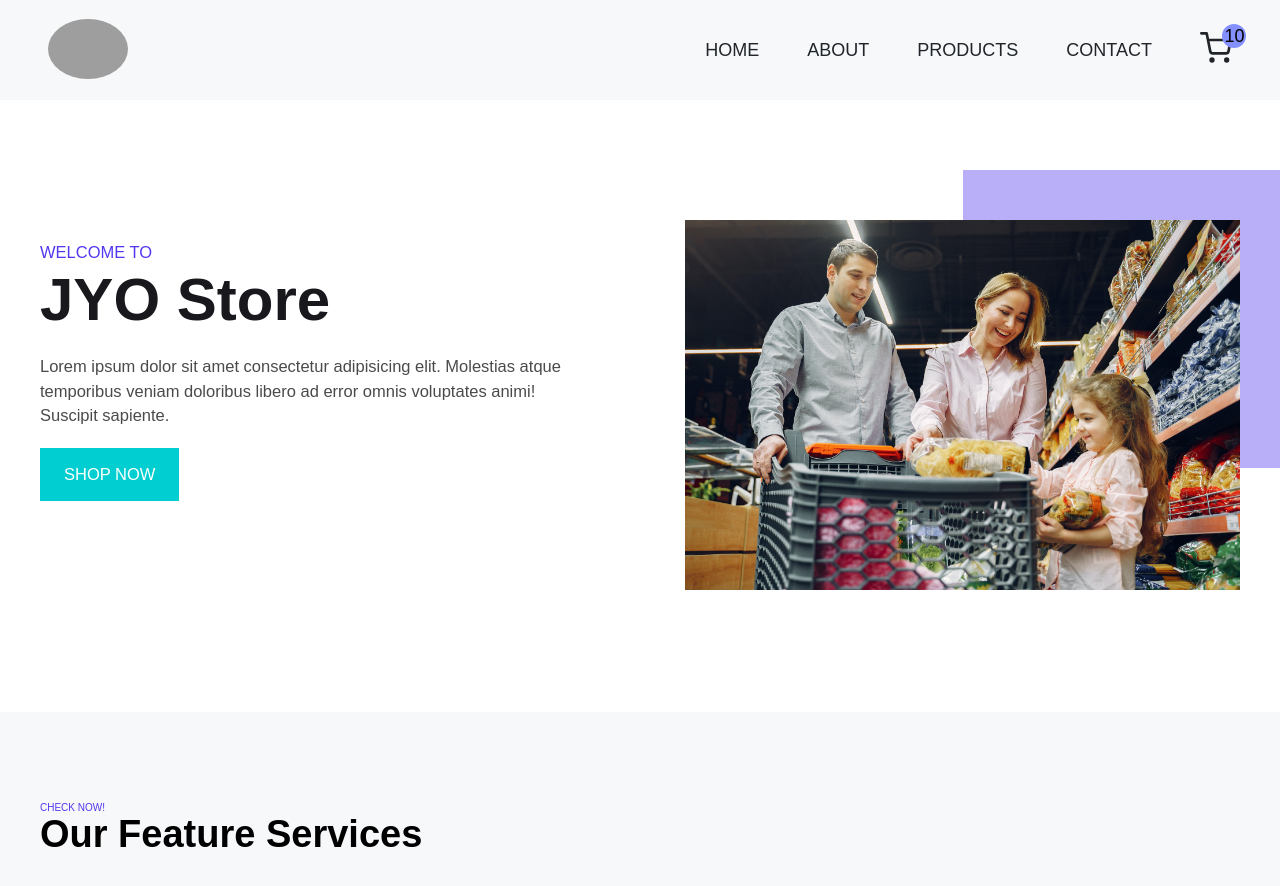
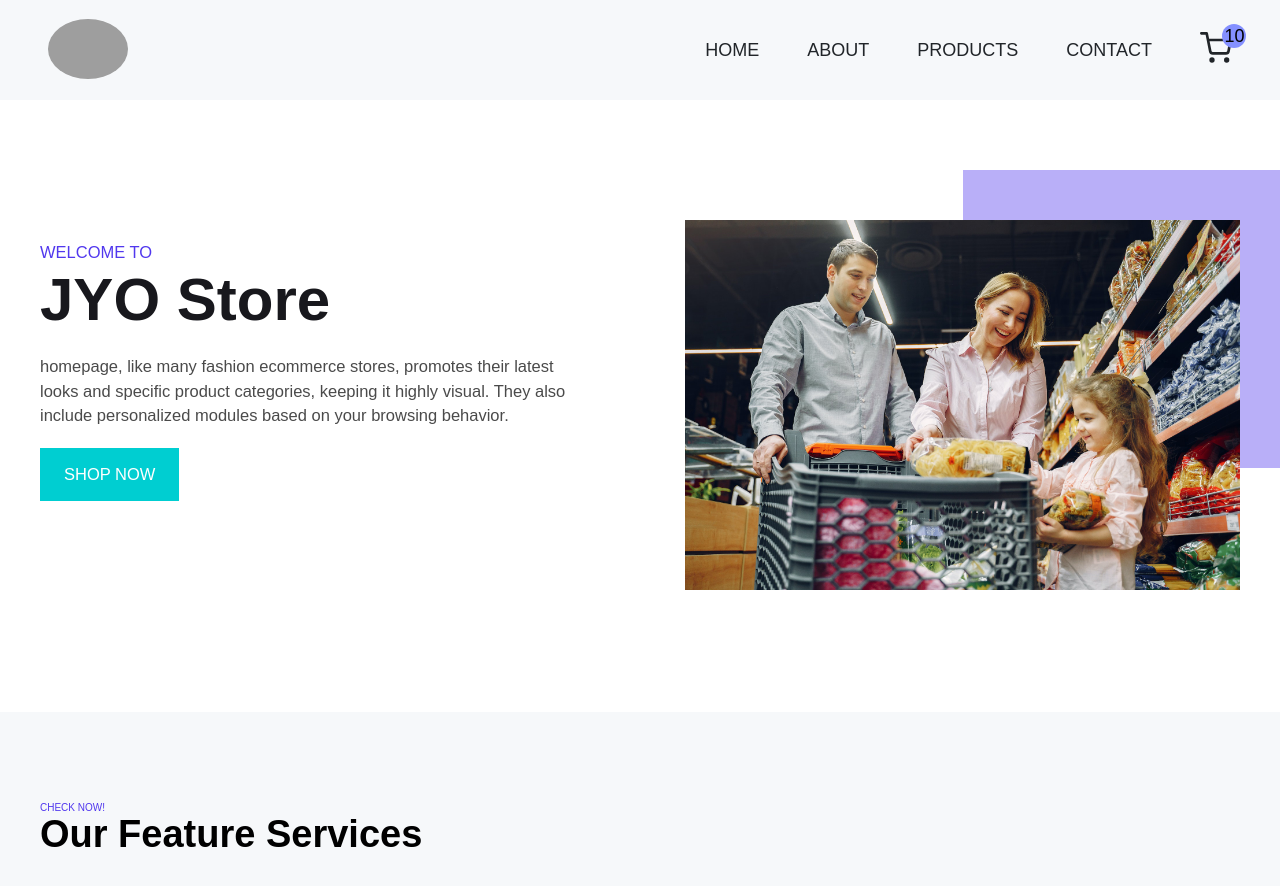
Before and after one commit to Jyotsna-1010/my-devops-project, a React (Create React App) app: page / in a window 1280 px wide. Shown: the top 886 px of the page. Built offline with nearby package versions, Linux system fonts and the light colour scheme; no server answers; grey boxes are pictures that could not be loaded.

Commit message:
Update HeroSection.js

```diff
--- a/src/components/HeroSection.js
+++ b/src/components/HeroSection.js
@@ -13,9 +13,7 @@ const HeroSection = ({ myData }) => {
             <p className="intro-data">Welcome to </p>
             <h1> {name} </h1>
             <p>
-              Lorem ipsum dolor sit amet consectetur adipisicing elit. Molestias
-              atque temporibus veniam doloribus libero ad error omnis voluptates
-              animi! Suscipit sapiente.
+             homepage, like many fashion ecommerce stores, promotes their latest looks and specific product categories, keeping it highly visual. They also include personalized modules based on your browsing behavior.
             </p>
             <NavLink>
               <Button>Shop Now</Button>
```
